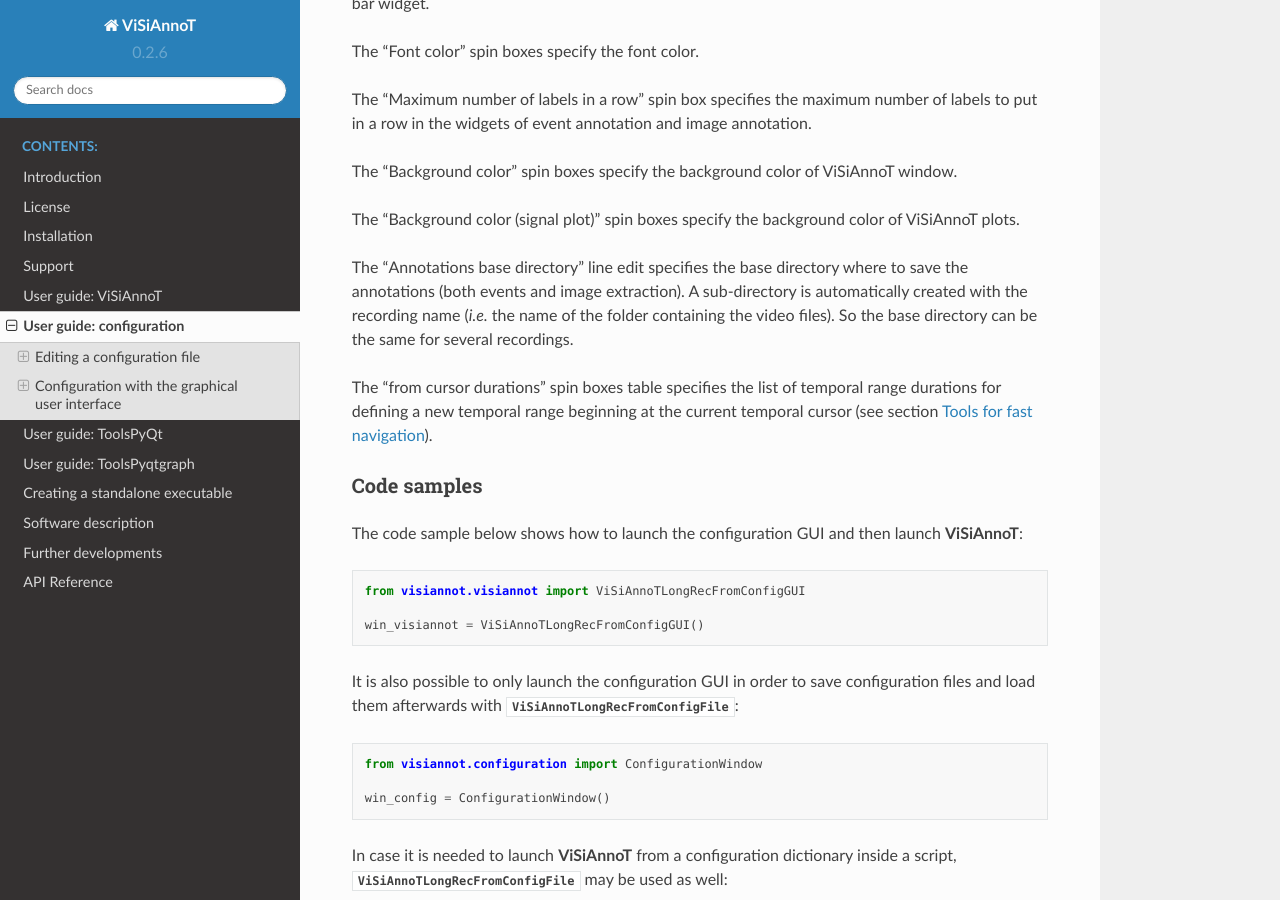
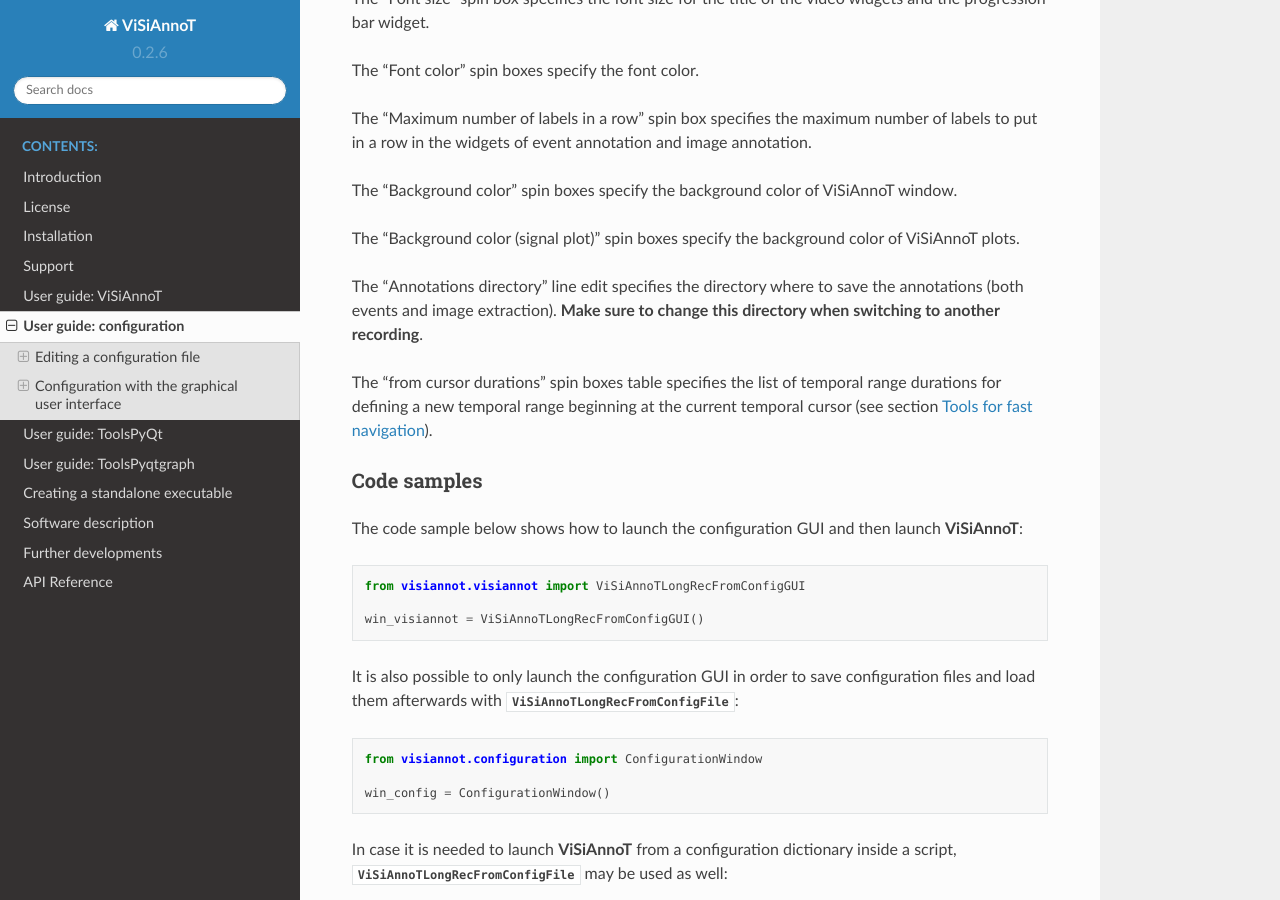
Before and after one commit to RphWbr/visiannot, a Sphinx documentation site: the page built from doc/source/userguide-configuration.rst, in a window 1280 px wide and 900 px high, scrolled down 14177 px. Built offline with Sphinx 7.4.7 and the Read the Docs theme 2.0.0, drawn with Linux system fonts in a browser that asks for light colours; formulas are drawn with MathJax 3; some of the changed text lies outside the part shown.

Commit message:
develop - update documentation of configuration user guide => removal of automatic creation of annotation sub-directory

```diff
--- a/doc/source/userguide-configuration.rst
+++ b/doc/source/userguide-configuration.rst
@@ -270,7 +270,7 @@ In a Python script, the general configuration is specified with the keyword argu
     font_size_title = 8
     nb_table_annot = 10
     time_zone = 'Europe/Paris'
-    annot_dir_base = 'Annotations'
+    annot_dir = 'Annotations'
     ticks_offset = 5
     font_name = 'Times'
     trunc_duration = [0, 0]
@@ -555,7 +555,7 @@ The "Background color" spin boxes specify the background color of ViSiAnnoT wind
 
 The "Background color (signal plot)" spin boxes specify the background color of ViSiAnnoT plots.
 
-The "Annotations base directory" line edit specifies the base directory where to save the annotations (both events and image extraction). A sub-directory is automatically created with the recording name (*i.e.* the name of the folder containing the video files). So the base directory can be the same for several recordings.
+The "Annotations directory" line edit specifies the directory where to save the annotations (both events and image extraction). **Make sure to change this directory when switching to another recording**.
 
 The "from cursor durations" spin boxes table specifies the list of temporal range durations for defining a new temporal range beginning at the current temporal cursor (see section :ref:`sec-fast-nav`).
 
```
Also changed, not shown: doc/source/images/configuration_general.png.
